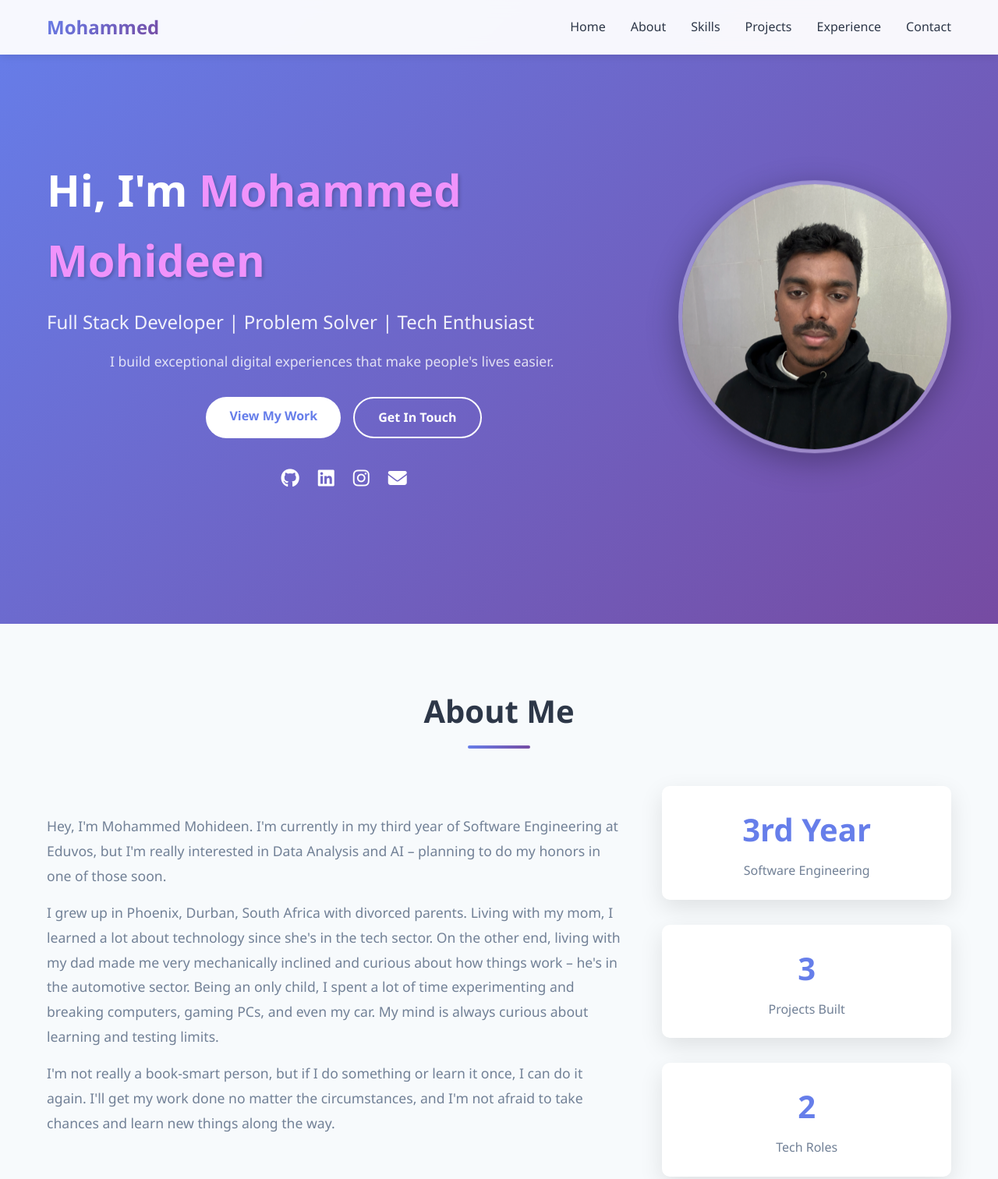
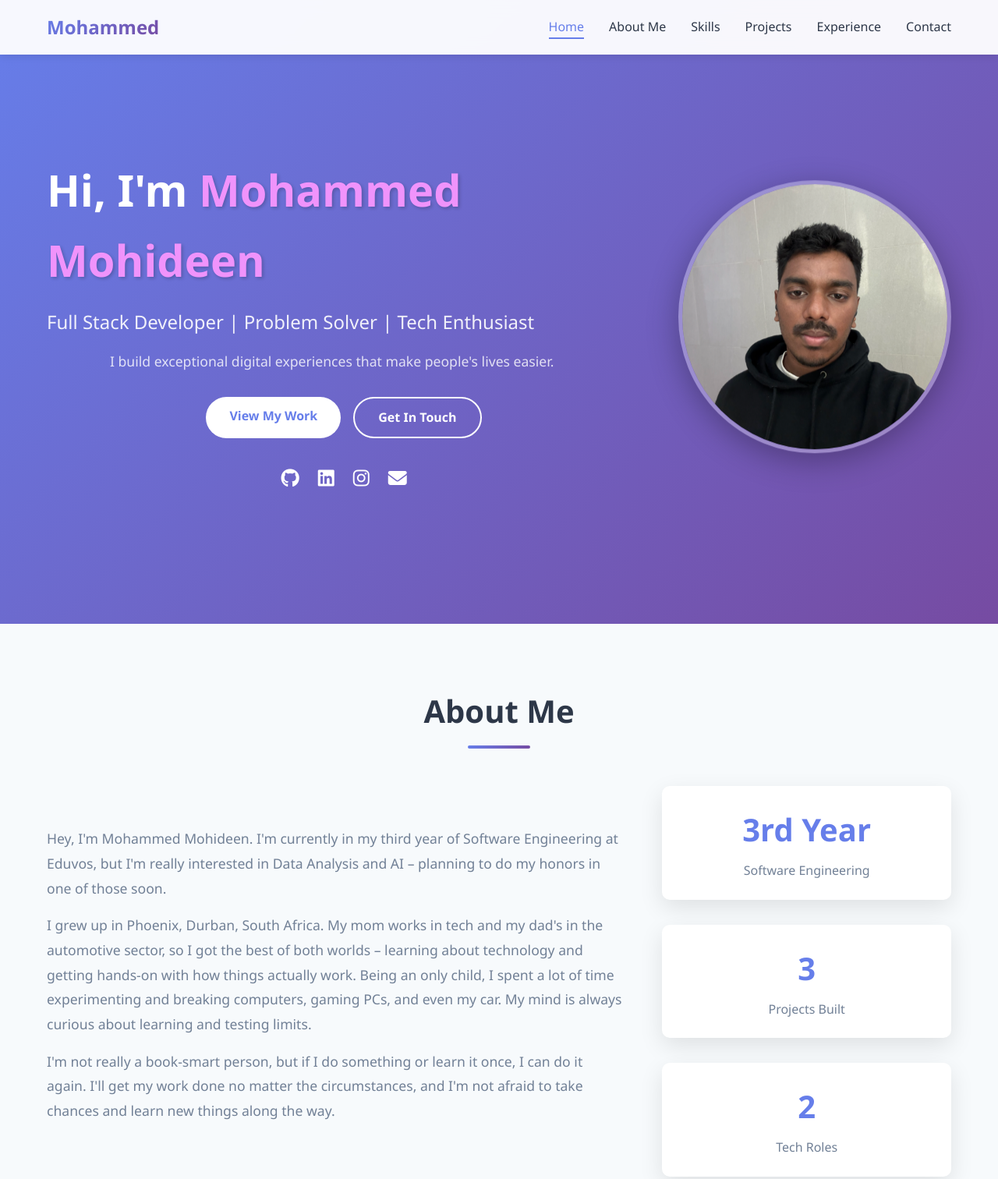
Before and after one commit to Mohammedthedevloper/Mohammedthedevloper.github.io, a plain HTML site: page index.html in a window 1280 px wide. Shown: the top 1512 px of the page at 78% size. Drawn offline with Linux system fonts and the light colour scheme.

Commit message:
Add files via upload

```diff
--- a/index.html
+++ b/index.html
@@ -3,7 +3,7 @@
 <head>
     <meta charset="UTF-8">
     <meta name="viewport" content="width=device-width, initial-scale=1.0">
-    <title>Mohammed Mohideen - Portfolio</title>
+    <title>Mohammed Mohideen | Software Engineer & Developer</title>
     <link rel="stylesheet" href="styles.css">
     <link rel="stylesheet" href="https://cdnjs.cloudflare.com/ajax/libs/font-awesome/6.4.0/css/all.min.css">
 </head>
@@ -13,7 +13,7 @@
             <div class="nav-brand"><h2>Mohammed</h2></div>
             <ul class="nav-menu">
                 <li><a href="#home" class="nav-link">Home</a></li>
-                <li><a href="#about" class="nav-link">About</a></li>
+                <li><a href="#about" class="nav-link">About Me</a></li>
                 <li><a href="#skills" class="nav-link">Skills</a></li>
                 <li><a href="#projects" class="nav-link">Projects</a></li>
                 <li><a href="#experience" class="nav-link">Experience</a></li>
@@ -52,7 +52,7 @@
             <div class="about-content">
                 <div class="about-text">
                     <p>Hey, I'm Mohammed Mohideen. I'm currently in my third year of Software Engineering at Eduvos, but I'm really interested in Data Analysis and AI – planning to do my honors in one of those soon.</p>
-                    <p>I grew up in Phoenix, Durban, South Africa with divorced parents. Living with my mom, I learned a lot about technology since she's in the tech sector. On the other end, living with my dad made me very mechanically inclined and curious about how things work – he's in the automotive sector. Being an only child, I spent a lot of time experimenting and breaking computers, gaming PCs, and even my car. My mind is always curious about learning and testing limits.</p>
+                    <p>I grew up in Phoenix, Durban, South Africa. My mom works in tech and my dad's in the automotive sector, so I got the best of both worlds – learning about technology and getting hands-on with how things actually work. Being an only child, I spent a lot of time experimenting and breaking computers, gaming PCs, and even my car. My mind is always curious about learning and testing limits.</p>
                     <p>I'm not really a book-smart person, but if I do something or learn it once, I can do it again. I'll get my work done no matter the circumstances, and I'm not afraid to take chances and learn new things along the way.</p>
                 </div>
                 <div class="about-stats">
--- a/styles.css
+++ b/styles.css
@@ -157,6 +157,14 @@ body {
 }
 
 .nav-link:hover::after {
+    width: 100%;
+}
+
+.nav-link.active {
+    color: var(--primary-color);
+}
+
+.nav-link.active::after {
     width: 100%;
 }
 
```
